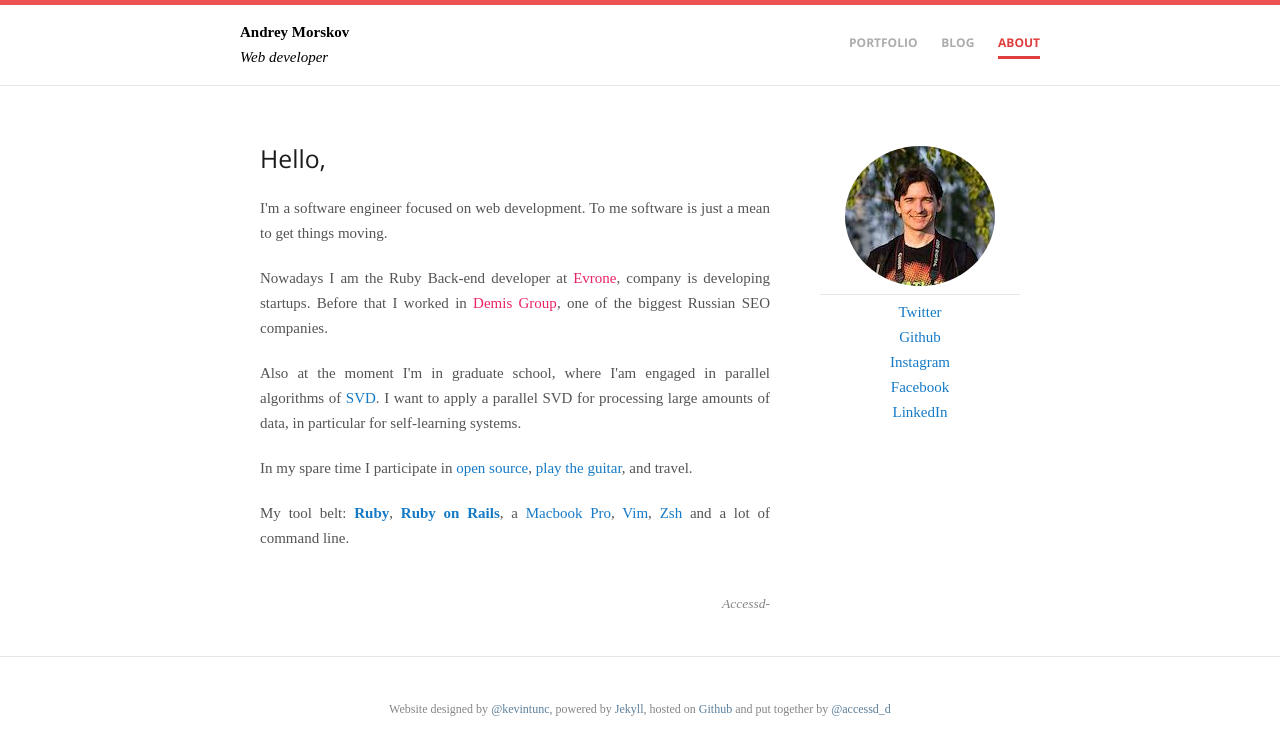
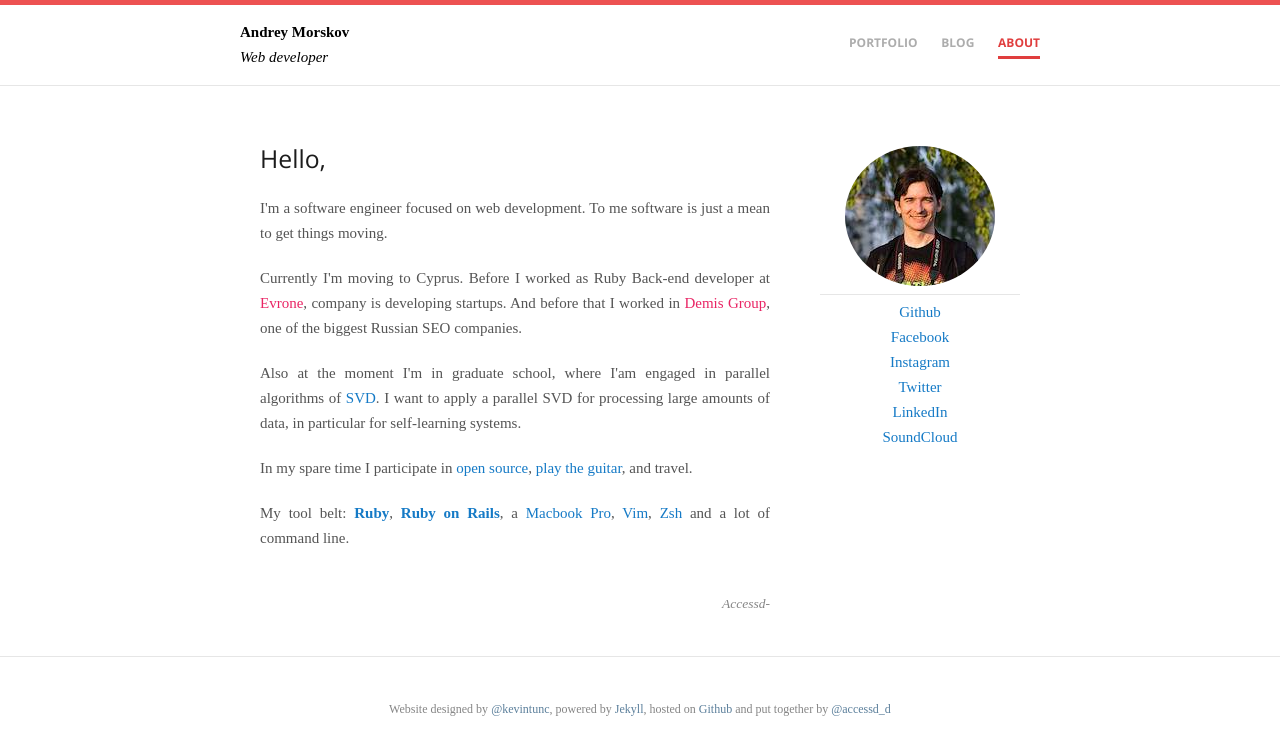
Before and after one commit to accessd/accessd.github.io, a Jekyll site: the page built from index.html, in a window 1280 px wide. Shown: the top 755 px of the page. Built offline with Jekyll 4.4.1, drawn with Linux system fonts in a browser that asks for light colours; some web fonts are replaced.

Commit message:
update about

```diff
--- a/index.html
+++ b/index.html
@@ -8,11 +8,12 @@ category: about
   <div class="me-wrapper">
     <img src="/assets/misc/accessd.jpg" alt="Me"/>
   </div>
-  <a href="http://twitter.com/accessd_d">Twitter</a>
-  <a href="http://github.com/accessd">Github</a>
-  <a href="http://instagram.com/accessd0">Instagram</a>
-  <a href="https://www.facebook.com/andrey.morskov">Facebook</a>
-  <a href="http://www.linkedin.com/profile/view?id=229762002">LinkedIn</a>
+  <a target="_blank" href="http://github.com/accessd">Github</a>
+  <a target="_blank" href="https://www.facebook.com/andrey.morskov">Facebook</a>
+  <a target="_blank" href="http://instagram.com/accessd0">Instagram</a>
+  <a target="_blank" href="http://twitter.com/accessd_d">Twitter</a>
+  <a target="_blank" href="http://www.linkedin.com/profile/view?id=229762002">LinkedIn</a>
+  <a target="_blank" href="https://soundcloud.com/andrey-morskov">SoundCloud</a>
 </div>
 
 <div id="about">
@@ -23,9 +24,9 @@ category: about
   </p>
 
   <p>
-    Nowadays I am the Ruby Back-end developer at
+    Currently I'm moving to Cyprus. Before I worked as Ruby Back-end developer at
     <a href="http://www.evrone.com/" class="drivy" target="_blank">Evrone</a>, company is developing startups.
-    Before that I worked in <a href="http://www.demis.ru/" class="drivy" target="_blank">Demis Group</a>, one of the biggest Russian SEO companies.
+    And before that I worked in <a href="http://www.demis.ru/" class="drivy" target="_blank">Demis Group</a>, one of the biggest Russian SEO companies.
   </p>
   <p>
     Also at the moment I'm in graduate school, where I'am engaged in parallel algorithms of
```
